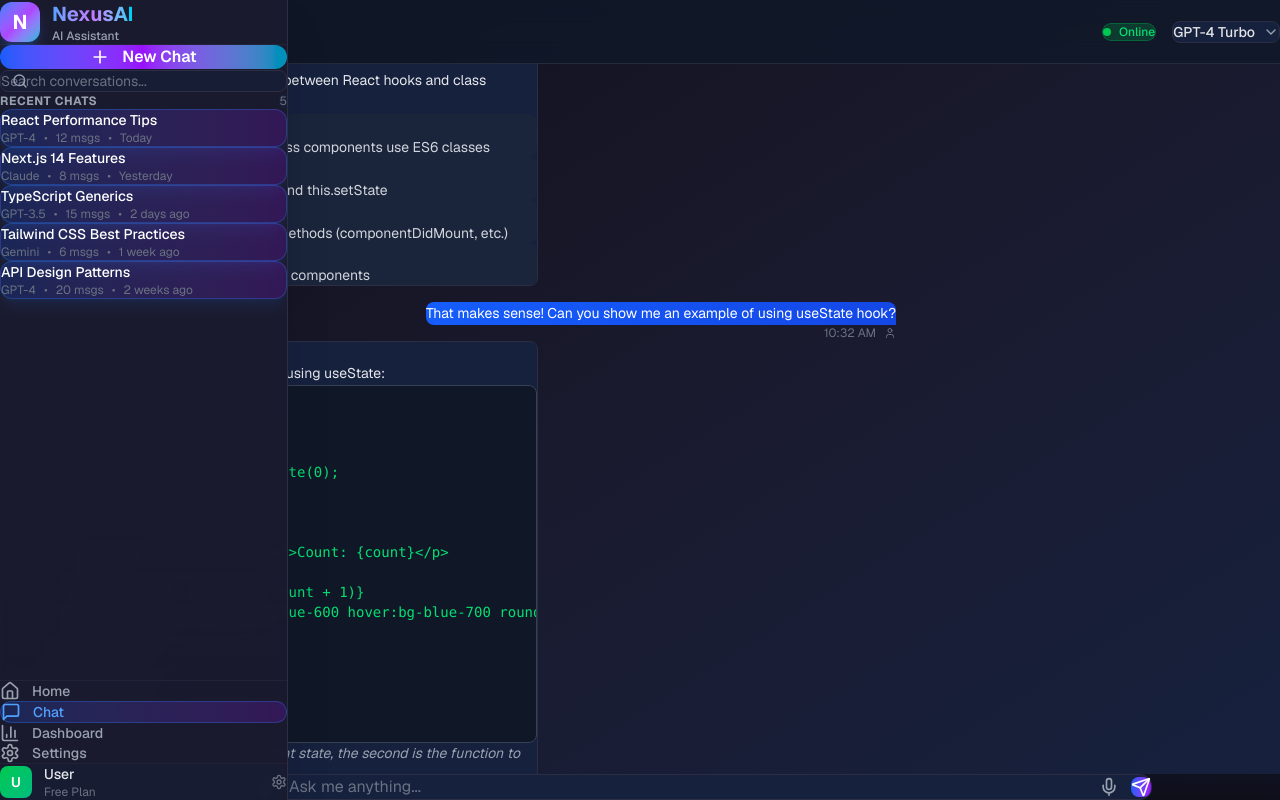
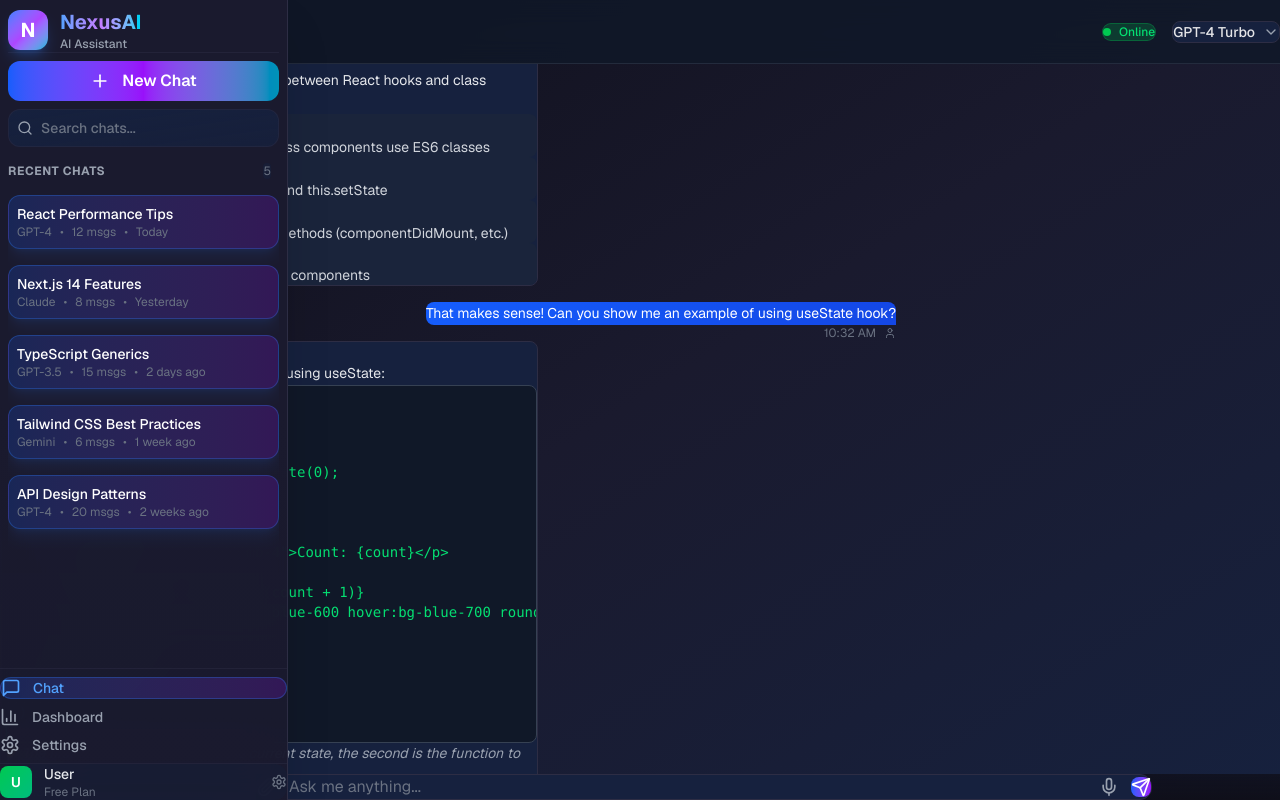
Before and after one commit to Ajay-singh-github/NexusAichat, a Next.js app: page /chat in a window 1280 px wide. Built offline with nearby package versions, Linux system fonts and the light colour scheme.

Commit message:
make the sidebar

```diff
--- a/app/components/Sidebar.tsx
+++ b/app/components/Sidebar.tsx
@@ -42,7 +42,7 @@ export function Sidebar() {
                     }`}
             >
                 {/* Header */}
-                <div className="p-6 border-b border-[var(--border)]/50">
+                <div style={{marginLeft:8,marginRight:8,marginTop:8}} className="p-6 border-b border-[var(--border)]/50 md:mb-5">
                     <Link href="/" className="flex items-center gap-3 group">
                         <div className="w-10 h-10 bg-gradient-to-br from-blue-500 via-purple-500 to-cyan-500 rounded-xl flex items-center justify-center shadow-lg shadow-blue-500/25 group-hover:shadow-blue-500/40 transition-all duration-300 group-hover:scale-105">
                             <span className="text-white font-bold text-xl">N</span>
@@ -57,34 +57,45 @@ export function Sidebar() {
                 </div>
 
                 {/* New Chat Button */}
-                <div className="p-4">
-                    <button className="w-full flex items-center justify-center gap-3 px-4 py-3.5 bg-gradient-to-r from-blue-600 via-purple-600 to-cyan-600 hover:from-blue-500 hover:via-purple-500 hover:to-cyan-500 rounded-xl font-semibold text-white transition-all duration-300 hover:shadow-xl hover:shadow-blue-500/25 transform hover:scale-[1.02] hover:-translate-y-0.5">
+                <div className="p-4" style={{marginLeft:8,marginRight:8,marginTop:8}}>
+                    <button style={{paddingTop:8,paddingBottom:8}} className="w-full flex items-center justify-center gap-3 px-4 py-3.5 bg-gradient-to-r from-blue-600 via-purple-600 to-cyan-600 hover:from-blue-500 hover:via-purple-500 hover:to-cyan-500 rounded-xl font-semibold text-white transition-all duration-300 hover:shadow-xl hover:shadow-blue-500/25 transform hover:scale-[1.02] hover:-translate-y-0.5">
                         <Plus className="w-5 h-5" />
                         <span>New Chat</span>
                     </button>
                 </div>
 
                 {/* Search */}
-                <div className="px-4 pb-4">
-                    <div className="relative">
-                        <Search className="absolute left-3 top-1/2 -translate-y-1/2 w-4 h-4 text-gray-400" />
-                        <input
-                            type="text"
-                            placeholder="Search conversations..."
-                            value={searchQuery}
-                            onChange={(e) => setSearchQuery(e.target.value)}
-                            className="w-full pl-10 pr-4 py-2.5 bg-[var(--card)]/50 border border-[var(--border)] rounded-lg text-sm text-gray-300 placeholder-gray-500 focus:outline-none focus:ring-2 focus:ring-blue-500/50 focus:border-blue-500/50 transition-all duration-200"
-                        />
+                <div className="px-4" style={{marginTop:8,marginBottom:8}}>
+                    <div className="relative group">
+                        <div className="absolute inset-0 bg-gradient-to-r from-blue-600/20 to-purple-600/20 rounded-xl blur opacity-0 group-focus-within:opacity-100 transition-all duration-300 -z-10" />
+                        <div className="relative flex items-center gap-2 px-3.5 py-2.5 bg-gradient-to-br from-[var(--card)] to-[var(--card)]/80 border border-[var(--border)]/50 rounded-xl hover:border-[var(--border)] focus-within:border-blue-500/50 transition-all duration-200 group" style={{paddingTop:8,paddingBottom:8,paddingLeft:8,paddingRight:8,marginLeft:8,marginRight:8}}>
+                            <Search className="w-4 h-4 text-gray-400 group-focus-within:text-blue-400 transition-colors duration-200" />
+                            <input
+                                type="text"
+                                placeholder="Search chats..."
+                                value={searchQuery}
+                                onChange={(e) => setSearchQuery(e.target.value)}
+                                className="flex-1 bg-transparent text-sm text-gray-200 placeholder-gray-500 outline-none font-medium"
+                            />
+                            {searchQuery && (
+                                <button
+                                    onClick={() => setSearchQuery('')}
+                                    className="p-1 rounded-lg hover:bg-[var(--card)] text-gray-400 hover:text-gray-300 transition-all duration-200 flex-shrink-0"
+                                >
+                                    <X className="w-4 h-4" />
+                                </button>
+                            )}
+                        </div>
                     </div>
                 </div>
 
                 {/* Conversations */}
-                <div className="flex-1 overflow-y-auto px-4">
+                <div style={{marginLeft:8,marginRight:8,marginTop:8}} className="flex-1 overflow-y-auto px-4">
                     <div className="flex items-center justify-between mb-4">
                         <h3 className="text-xs font-bold text-gray-400 uppercase tracking-wider">
                             Recent Chats
                         </h3>
-                        <span className="text-xs text-gray-500 bg-[var(--card)]/50 px-2 py-1 rounded-full">
+                        <span style={{marginRight:8}} className="text-xs text-gray-500 bg-[var(--card)]/50 px-2 py-1 rounded-full">
                             {filteredConversations.length}
                         </span>
                     </div>
@@ -92,6 +103,7 @@ export function Sidebar() {
                     <div className="space-y-1">
                         {filteredConversations.map((conv) => (
                             <div
+                            style={{marginTop:16,paddingTop:8,paddingBottom:8,paddingLeft:8,paddingRight:8}}
                                 key={conv.id}
                                 className={`group relative p-3 rounded-xl transition-all duration-200 cursor-pointer border ${pathname === '/chat'
                                     ? 'bg-gradient-to-r from-blue-600/20 to-purple-600/20 border-blue-500/30 shadow-lg shadow-blue-500/10'
@@ -113,14 +125,14 @@ export function Sidebar() {
                                     </div>
 
                                     {/* Context Menu */}
-                                    <button className="opacity-0 group-hover:opacity-100 p-1 rounded-lg hover:bg-[var(--card)] transition-all duration-200 ml-2">
+                                    {/* <button className="opacity-0 group-hover:opacity-100 p-1 rounded-lg hover:bg-[var(--card)] transition-all duration-200 ml-2">
                                         <MoreVertical className="w-4 h-4 text-gray-400 hover:text-gray-300" />
-                                    </button>
+                                    </button> */}
                                 </div>
 
                                 {/* Hover Actions */}
                                 <div className="absolute right-2 top-2 opacity-0 group-hover:opacity-100 transition-all duration-200 flex gap-1">
-                                    <button className="p-1.5 rounded-lg bg-[var(--card)]/80 hover:bg-[var(--card)] transition-colors" title="Edit">
+                                    <button style={{marginRight:8}} className="p-1.5 rounded-lg bg-[var(--card)]/80 hover:bg-[var(--card)] transition-colors" title="Edit">
                                         <Edit3 className="w-3 h-3 text-gray-400 hover:text-gray-300" />
                                     </button>
                                     <button className="p-1.5 rounded-lg bg-red-500/20 hover:bg-red-500/30 transition-colors" title="Delete">
@@ -141,7 +153,7 @@ export function Sidebar() {
 
                 {/* Navigation Links */}
                 <div className="border-t border-[var(--border)]/50 p-4 space-y-1">
-                    <Link
+                    {/* <Link
                         href="/"
                         className={`flex items-center gap-3 px-4 py-3 rounded-xl transition-all duration-200 group ${pathname === '/'
                             ? 'bg-gradient-to-r from-blue-600/20 to-purple-600/20 text-blue-400 border border-blue-500/30'
@@ -150,10 +162,11 @@ export function Sidebar() {
                     >
                         <Home className="w-5 h-5 group-hover:scale-110 transition-transform duration-200" />
                         <span className="text-sm font-medium">Home</span>
-                    </Link>
+                    </Link> */}
 
                     <Link
                         href="/chat"
+                        style={{marginTop:8}}
                         className={`flex items-center gap-3 px-4 py-3 rounded-xl transition-all duration-200 group ${pathname === '/chat'
                             ? 'bg-gradient-to-r from-blue-600/20 to-purple-600/20 text-blue-400 border border-blue-500/30'
                             : 'text-gray-400 hover:bg-[var(--card)]/60 hover:text-gray-300'
@@ -165,6 +178,7 @@ export function Sidebar() {
 
                     <Link
                         href="/dashboard"
+                        style={{marginTop:8}}
                         className={`flex items-center gap-3 px-4 py-3 rounded-xl transition-all duration-200 group ${pathname === '/dashboard'
                             ? 'bg-gradient-to-r from-blue-600/20 to-purple-600/20 text-blue-400 border border-blue-500/30'
                             : 'text-gray-400 hover:bg-[var(--card)]/60 hover:text-gray-300'
@@ -176,6 +190,7 @@ export function Sidebar() {
 
                     <Link
                         href="/settings"
+                        style={{marginTop:8}}
                         className={`flex items-center gap-3 px-4 py-3 rounded-xl transition-all duration-200 group ${pathname === '/settings'
                             ? 'bg-gradient-to-r from-blue-600/20 to-purple-600/20 text-blue-400 border border-blue-500/30'
                             : 'text-gray-400 hover:bg-[var(--card)]/60 hover:text-gray-300'
@@ -187,7 +202,7 @@ export function Sidebar() {
                 </div>
 
                 {/* User Profile Section */}
-                <div className="border-t border-[var(--border)]/50 p-4">
+                <div style={{marginTop:8}} className="border-t border-[var(--border)]/50 p-4">
                     <div className="flex items-center gap-3 p-3 rounded-xl bg-[var(--card)]/30 hover:bg-[var(--card)]/50 transition-all duration-200 cursor-pointer group">
                         <div className="w-8 h-8 bg-gradient-to-br from-green-500 to-emerald-500 rounded-lg flex items-center justify-center">
                             <span className="text-white font-semibold text-sm">U</span>
```
Also changed, not shown: app/dashboard/page.tsx (+3 -38 lines).
